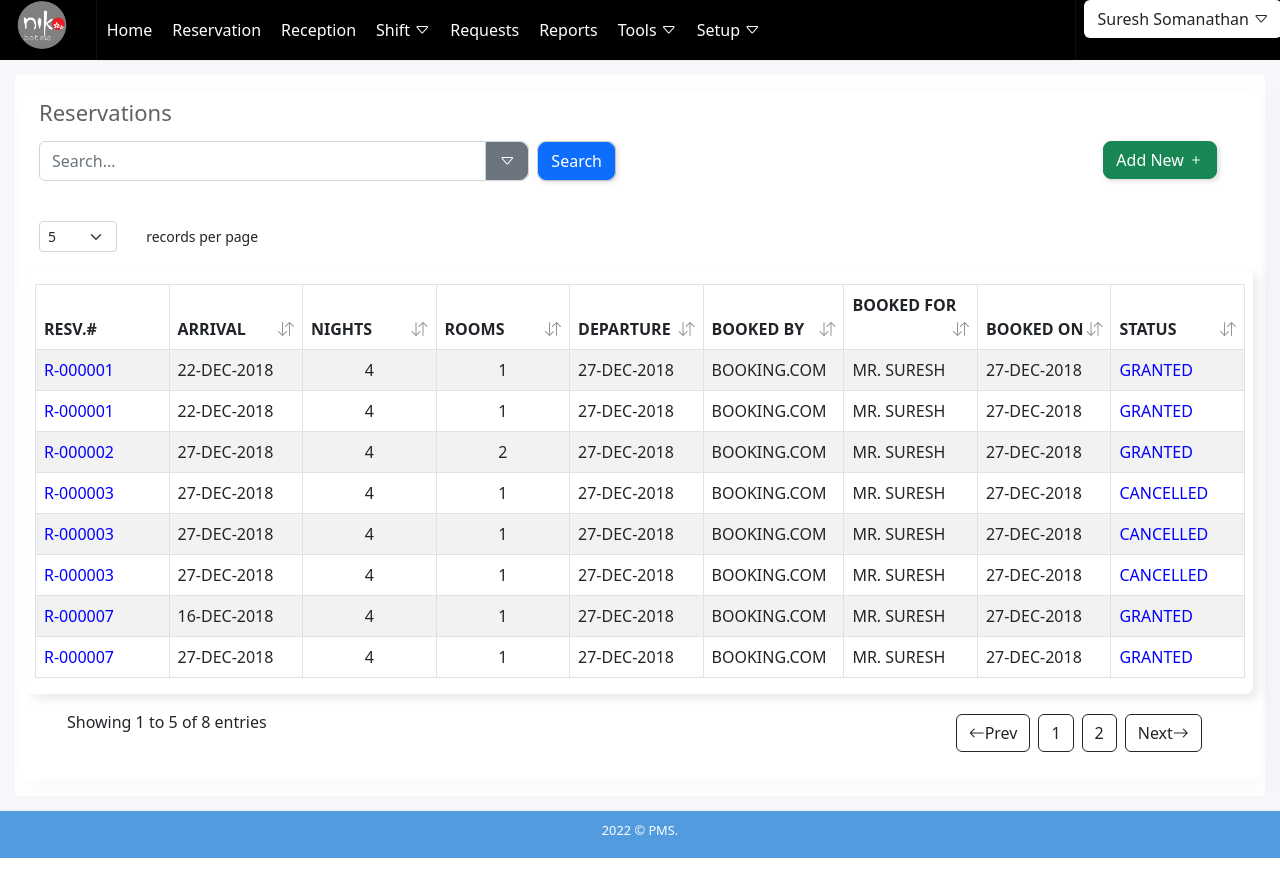
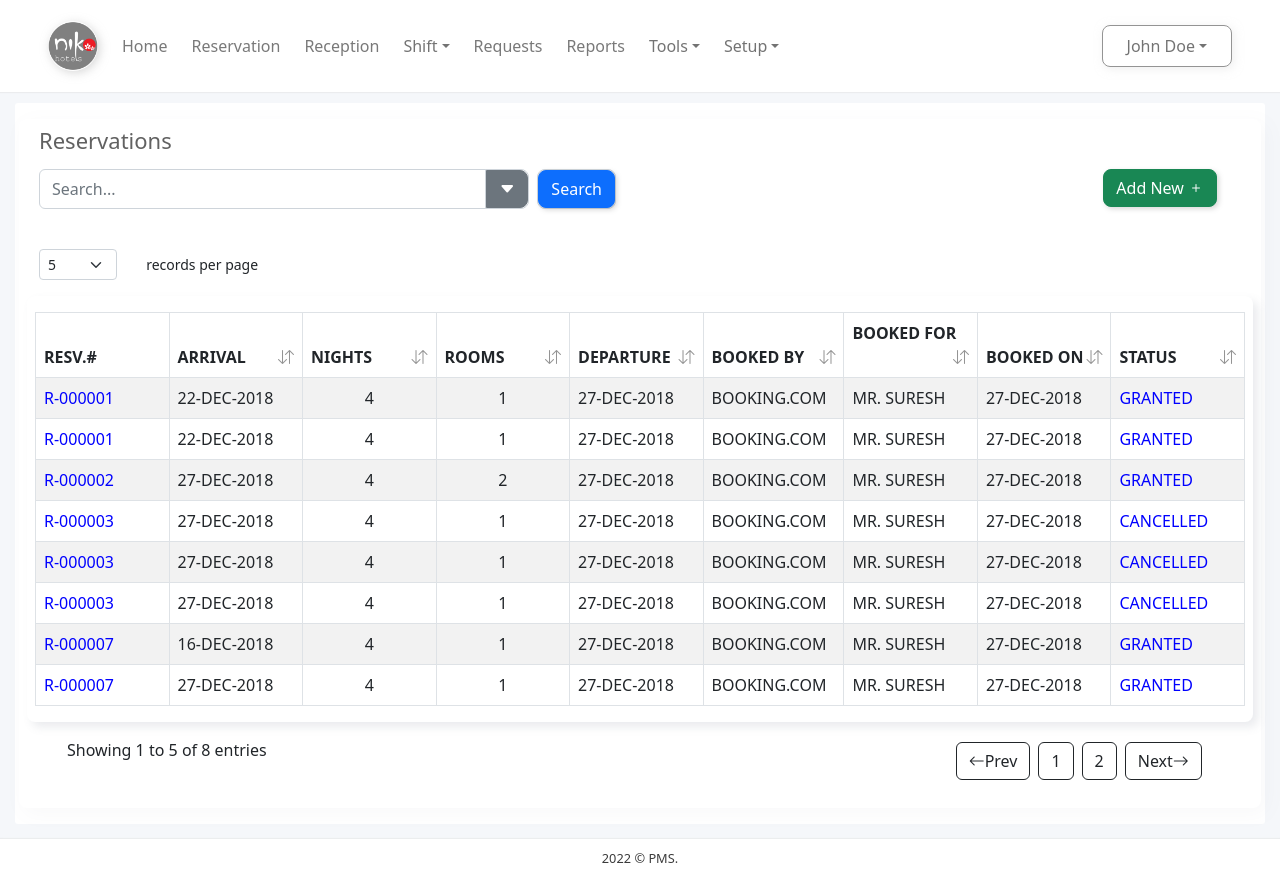
Before and after one commit to indocosmo-projects/PMS-Prototype, a React (Create React App) app: page / in a window 1280 px wide. Before the commit the page ends 858 px from the top, so only its background shows below. Built offline with nearby package versions, Linux system fonts and the light colour scheme.

Commit message:
navbar edit

```diff
--- a/src/App.js
+++ b/src/App.js
@@ -9,14 +9,14 @@
 import Reception from './component/Reception/Reception';
 import ReceptionExpectedArrivals from './component/Reception/ReceptionExpectedArrivals';
 import ReceptionHotelStatus from './component/Reception/ReceptionHotelStatus';
-import NavigationbarMannual from './component/Common/NavigationbarMannual';
+// import NavigationbarMannual from './component/Common/NavigationbarMannual';
 
 function App() {
         return (
     <div className="App">
         <Router>
-           {/*} <Navigationbar/>  */}
-           <NavigationbarMannual/>
+           <Navigationbar/>
+           {/* <NavigationbarMannual/> */}
             <Switch>
                 <Route exact path='/' component={Reservation}/>
                 <Route exact path='/newreservation' component={NewReservation}/>
--- a/src/component/Common/Footer.css
+++ b/src/component/Common/Footer.css
@@ -1,10 +1,9 @@
 .footer{
     font-size: .8em;
-    background-color: rgb(82, 155, 223);
+    background-color: rgb(255, 255, 255);
     padding: 1px;
     padding-top : 10px;
- /* color : rgb(66, 66, 66); */
-    color : white;
+    color : rgb(59, 59, 59);
     box-shadow:  0 -1px 1px 0 rgba(219, 219, 219, 0.4);
 
 }
--- a/src/component/Common/Navigation.css
+++ b/src/component/Common/Navigation.css
@@ -9,8 +9,20 @@
 .container{
     margin: 0;
     z-index: 999999;
+    align-items: center;
+    padding: 1em 3em;
+    width: 100vw;
+    position: fixed;
+    background-color: #ffffff;
+    top:0;
+    left: 0;
+    box-shadow:  0 1px 1px 0 rgba(219, 219, 219, 0.4);
+    min-width: 100vw;
 }
 
+.navbar{
+    margin-bottom:4.5em;
+}
 .grey{
     color: var(--grey);
 }
@@ -109,7 +121,7 @@
     color: white;
     height : 30%;
     width : 100%;
-    background-color: rgb(54, 54, 54);
+    /* background-color: rgb(54, 54, 54); */
     box-sizing: border-box;
     border-radius:0 0 1em 1em;
 }
@@ -131,18 +143,20 @@
 }
 
 .nlink{
-    color: white !important;
-    font-weight: 500;
+    color: rgb(121, 121, 121) !important;
+    font-weight: 400;
     text-decoration: none;
-    background-color: black;
+    /* background-color: black; */
 }
 
 .nlink:hover{
     /* border-bottom: solid 1em rgb(173, 173, 173); */
     opacity: 1 ;
-    color: rgb(17, 15, 15);
-    background-color: red;
-    border-radius: .5em;
+    color: rgb(17, 17, 17) !important;
+    /* background-color: rgb(231, 231, 231); */
+    /* padding: .5em; */
+    border-bottom: 2px solid rgb(187, 187, 187);
+    /* border-radius: .5em; */
 
 }
 
@@ -160,3 +174,7 @@
 div[role='menu'].visible {
     visibility: visible;
 }
+
+#basic-navbar-nav{
+    text-align: left;
+}
--- a/src/component/Common/Navigationbar.js
+++ b/src/component/Common/Navigationbar.js
@@ -2,6 +2,7 @@
 import Nav from 'react-bootstrap/Nav';
 import Navbar from 'react-bootstrap/Navbar';
 import NavDropdown from 'react-bootstrap/NavDropdown';
+import { Link } from "react-router-dom";
 
 import logo from '../../assets/niko.png';
 import './Navigation.css';
@@ -9,17 +10,19 @@
 
 function NavigationBar() {
   return (
-    <Navbar  bg="dark"  expand="md">
+    <Navbar  bg="dark"  expand="lg">
       <Container className="nav">
 
         <Navbar.Brand href="#home"><div className='logo-cover'><img src={logo} className="logo" alt="logo"/></div></Navbar.Brand>
-        <Navbar.Toggle aria-controls="basic-navbar-nav" />
+        <Navbar.Toggle aria-controls="basic-navbar-nav"/>
 
         <Navbar.Collapse id="basic-navbar-nav">
           <Nav className="me-auto gap-2">
-            <a href="/home" className="nlink" >Home</a>
-            <a href="/reservation" className="nlink">Reservation</a>
-            <a href="/reception" className="nlink" >Reception</a>
+
+              <Nav.Link><Link to="/home" className='nlink'>Home</Link></Nav.Link>
+              <Nav.Link><Link to="/reservation" className='nlink'>Reservation</Link></Nav.Link>
+              <Nav.Link><Link to="/reception" className='nlink'>Reception</Link></Nav.Link>
+
             <NavDropdown title="Shift" id="basic-nav-dropdown" className="nlink">
               <NavDropdown.Item href="#action/3.1">Action</NavDropdown.Item>
               <NavDropdown.Item href="#action/3.2">Another action</NavDropdown.Item>
@@ -30,10 +33,11 @@
               </NavDropdown.Item>
             </NavDropdown>
 
-            <a href="/requests" className="nlink" >Requests</a>
-            <a href="/reports" className="nlink" >Reports</a>
+            <Nav.Link><Link to="/requests" className='nlink'>Requests</Link></Nav.Link>
+            <Nav.Link><Link to="/reports" className='nlink'>Reports</Link></Nav.Link>
 
-            <NavDropdown title="Tools" id="basic-nav-dropdown">
+
+            <NavDropdown title="Tools" id="basic-nav-dropdown" className="nlink">
               <NavDropdown.Item href="#action/3.1">Action</NavDropdown.Item>
               <NavDropdown.Item href="#action/3.2">Another action</NavDropdown.Item>
               <NavDropdown.Item href="#action/3.3">Something</NavDropdown.Item>
@@ -43,7 +47,7 @@
               </NavDropdown.Item>
             </NavDropdown>
 
-            <NavDropdown title="Setup" id="basic-nav-dropdown">
+            <NavDropdown title="Setup" id="basic-nav-dropdown" className="nlink">
               <NavDropdown.Item href="#action/3.1">Action</NavDropdown.Item>
               <NavDropdown.Item href="#action/3.2">Another action</NavDropdown.Item>
               <NavDropdown.Item href="#action/3.3">Something</NavDropdown.Item>
--- a/src/component/NewReservation/NewReservation.css
+++ b/src/component/NewReservation/NewReservation.css
@@ -23,7 +23,7 @@
 .availability_check_bg{
     background-color: rgb(255, 255, 255);
     border-radius:.5em;
-    box-shadow: 5px 5px 10px rgba(171, 171, 171, 0.238);
+    box-shadow: 5px 5px 10px rgba(216, 216, 216, 0.238);
     padding: .5em;
     border: .5px solid rgb(239, 239, 239);
 }
--- a/src/component/Reservation/Reservation.css
+++ b/src/component/Reservation/Reservation.css
@@ -88,6 +88,6 @@
 
 /* Handle */
 ::-webkit-scrollbar-thumb {
-  background: rgb(67, 67, 67);
-  border-radius: 10px;
+  background: rgb(211, 211, 211);
+  /* border-radius: 10px; */
 }
--- a/src/component/Reservation/Reservation.js
+++ b/src/component/Reservation/Reservation.js
@@ -144,7 +144,7 @@
                             <div className="input-group mb-3 ">
                                 <input type="text" className="form-control" placeholder="Search..." />
                                 <div className="input-group-append p-0 bg-white ">
-                                    <span className="input-group-text p-0 bg-white search-opt-btn" ><button className="btn btn-secondary search-opt-btn"  onClick={count}  ><i className="bi bi-caret-down"></i></button></span>
+                                    <span className="input-group-text p-0 bg-white search-opt-btn" ><button className="btn btn-secondary search-opt-btn"  onClick={count}  ><i className="bi bi-caret-down-fill"></i></button></span>
                                 </div>
                                 <div className="input-group-append p-0 ms-2">
                                     <span className="input-group-text p-0 br"><button className="btn btn-primary br" title="Search" >Search</button></span>
--- a/src/service/ReservationService.js
+++ b/src/service/ReservationService.js
@@ -1,23 +1,23 @@
-import axios from 'axios';
+// import axios from 'axios';
 
 
-const USERS_REST_API_URL = 'http://localhost:8080/pms/reservation_test/getListData' ;
-const USERS_LOGIN = 'http://localhost:8080/pms/reservation_test/getListData' ;
-const USERS_DASHBOARD = 'http://localhost:8080/pms/dashboard' ;
+// const USERS_REST_API_URL = 'http://localhost:8080/pms/reservation_test/getListData' ;
+// const USERS_LOGIN = 'http://localhost:8080/pms/reservation_test/getListData' ;
+// const USERS_DASHBOARD = 'http://localhost:8080/pms/dashboard' ;
 
-class ReservationService{
+// class ReservationService{
 
-    getReservationList(){
-        axios.get(USERS_REST_API_URL);
-    }
+//     getReservationList(){
+//         axios.get(USERS_REST_API_URL);
+//     }
 
-    getReservationSearchData(){
-        axios.get(USERS_LOGIN);
-    }
+//     getReservationSearchData(){
+//         axios.get(USERS_LOGIN);
+//     }
 
-    getReservation(){
-        axios.get(USERS_DASHBOARD);
-    }
-}
+//     getReservation(){
+//         axios.get(USERS_DASHBOARD);
+//     }
+// }
 
-export default new ReservationService();
+// export default new ReservationService();
```
